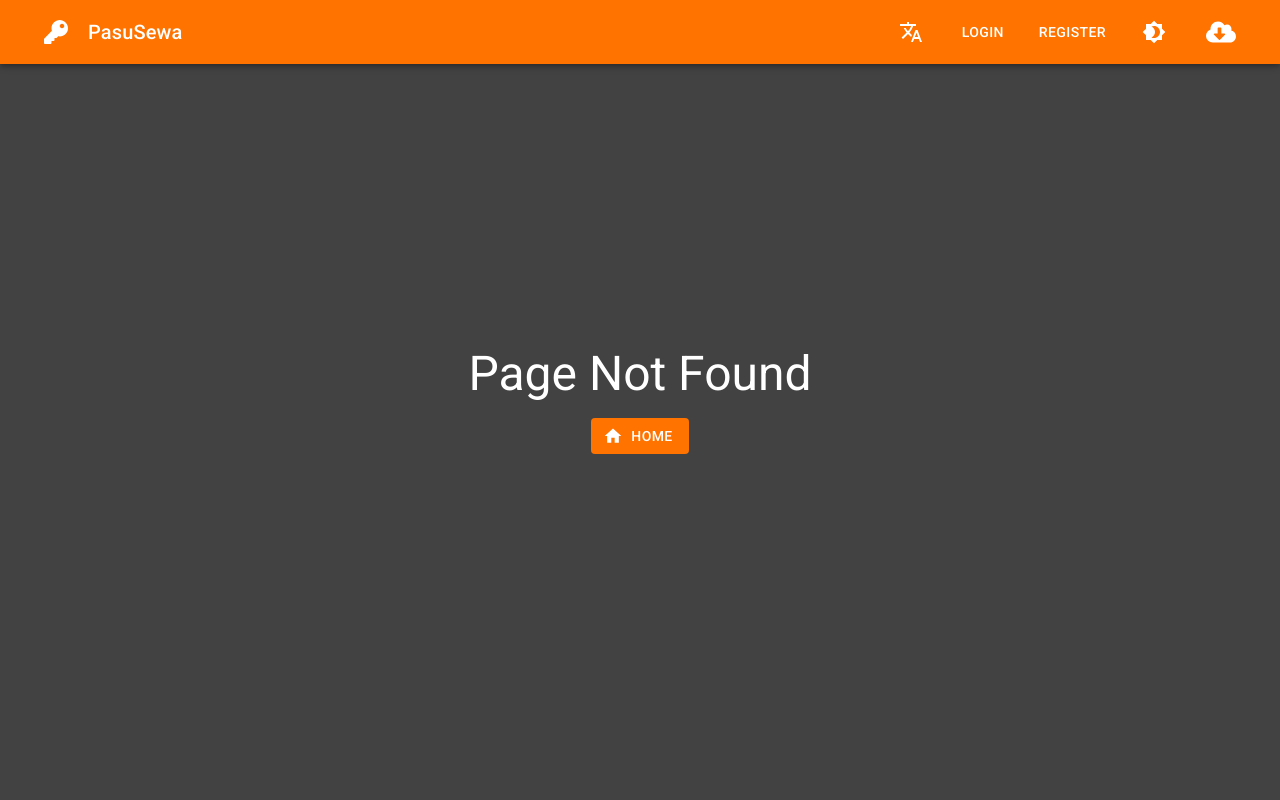
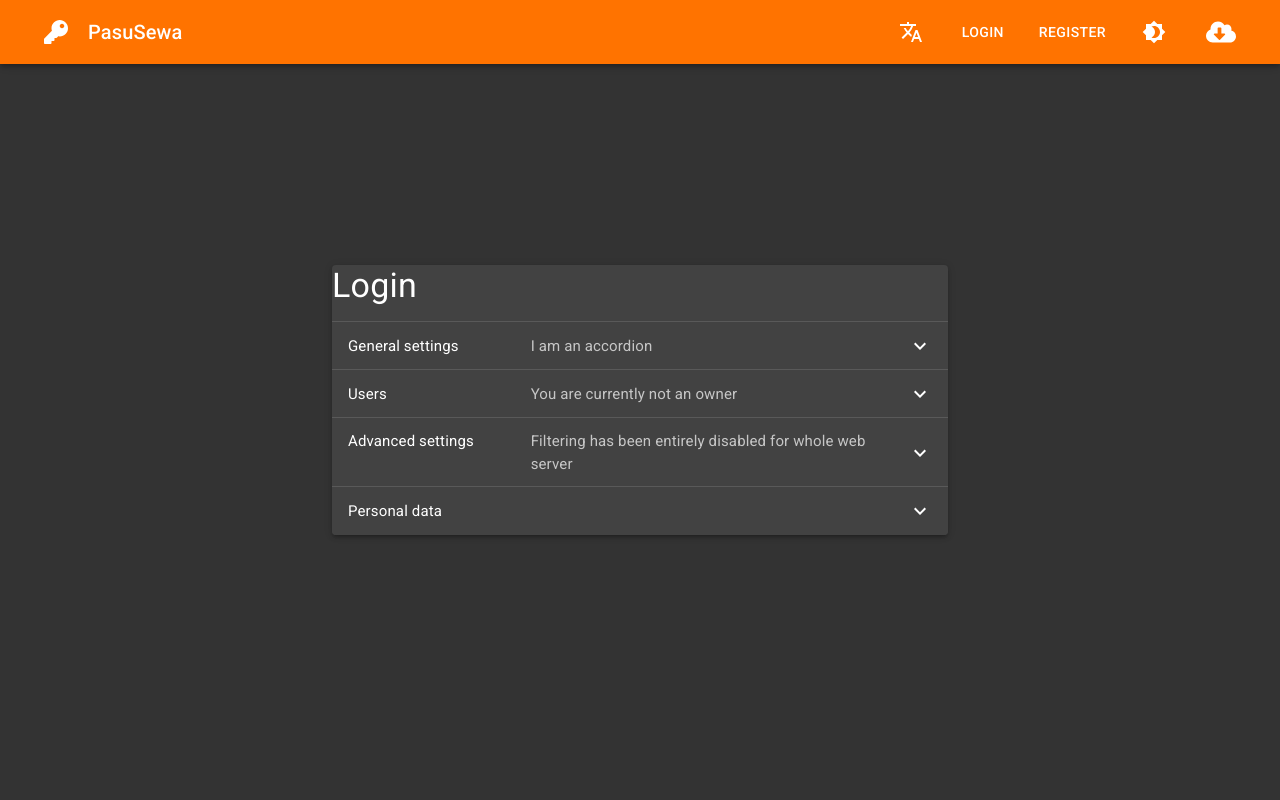
Before and after one commit to TheMrCorvy/Desktop-Frontend, a React (Create React App) app: page /login in a window 1280 px wide. Shown: the top 800 px of the page. Built offline with nearby package versions, Linux system fonts and the light colour scheme.

Commit message:
working on the login page

```diff
--- a/src/components/Navbar/index.tsx
+++ b/src/components/Navbar/index.tsx
@@ -107,9 +107,12 @@ const Navbar = () => {
 									{translate("navbar_login_btn", lng)}
 								</Button>
 							</Link>
-							<Button color="inherit" className={classes.navbarItem}>
-								{translate("navbar_register_btn", lng)}
-							</Button>
+
+							<Link to="/register" className={classes.link}>
+								<Button color="inherit" className={classes.navbarItem}>
+									{translate("navbar_register_btn", lng)}
+								</Button>
+							</Link>
 
 							<ToggleDarkTheme className={classes.navbarItem} />
 
--- /dev/null
+++ b/src/pages/Login/index.tsx
@@ -0,0 +1,174 @@
+import React, { FC, useState, ChangeEvent } from "react"
+import { Link } from "react-router-dom"
+
+import {
+	Container,
+	Grid,
+	Typography,
+	Button,
+	Paper,
+	Accordion,
+	AccordionDetails,
+	AccordionSummary,
+} from "@material-ui/core"
+
+import ExpandMoreIcon from "@material-ui/icons/ExpandMore"
+
+import { createStyles, makeStyles, Theme } from "@material-ui/core/styles"
+
+import { useSelector } from "react-redux"
+import { RootState } from "../../redux/store"
+
+import { translate } from "../../lang"
+
+const useStyles = makeStyles((theme: Theme) =>
+	createStyles({
+		root: {
+			width: "100%",
+		},
+		heading: {
+			fontSize: theme.typography.pxToRem(15),
+			flexBasis: "33.33%",
+			flexShrink: 0,
+		},
+		secondaryHeading: {
+			fontSize: theme.typography.pxToRem(15),
+			color: theme.palette.text.secondary,
+		},
+		container: {
+			flexGrow: 1,
+			background: theme.palette.type === "dark" ? "#333" : "#f2f2f2",
+		},
+		centerAll: {
+			minHeight: "100vh",
+			display: "flex",
+			alignItems: "center",
+		},
+		button: {
+			textDecoration: "none",
+		},
+		title: {
+			marginRight: 100,
+		},
+	})
+)
+
+const Login: FC = () => {
+	const { lng } = useSelector((state: RootState) => state.lng)
+
+	const classes = useStyles()
+
+	const [expanded, setExpanded] = useState<string | false>(false)
+
+	const handleChange = (panel: string) => (event: ChangeEvent<{}>, isExpanded: boolean) => {
+		setExpanded(isExpanded ? panel : false)
+	}
+
+	return (
+		<Container maxWidth="xl" className={classes.container} data-testid="test_not_found_page">
+			<Grid container justify="center" className={classes.centerAll} spacing={0}>
+				<Grid item xs={12} md={6}>
+					<Paper elevation={3}>
+						<Typography gutterBottom paragraph variant="h4" className={classes.title}>
+							Login
+						</Typography>
+						<Accordion
+							expanded={expanded === "panel1"}
+							onChange={handleChange("panel1")}
+							elevation={0}
+						>
+							<AccordionSummary
+								expandIcon={<ExpandMoreIcon />}
+								aria-controls="panel1bh-content"
+								id="panel1bh-header"
+							>
+								<Typography className={classes.heading}>
+									General settings
+								</Typography>
+								<Typography className={classes.secondaryHeading}>
+									I am an accordion
+								</Typography>
+							</AccordionSummary>
+							<AccordionDetails>
+								<Typography>
+									Nulla facilisi. Phasellus sollicitudin nulla et quam mattis
+									feugiat. Aliquam eget maximus est, id dignissim quam.
+								</Typography>
+							</AccordionDetails>
+						</Accordion>
+						<Accordion
+							expanded={expanded === "panel2"}
+							onChange={handleChange("panel2")}
+							elevation={0}
+						>
+							<AccordionSummary
+								expandIcon={<ExpandMoreIcon />}
+								aria-controls="panel2bh-content"
+								id="panel2bh-header"
+							>
+								<Typography className={classes.heading}>Users</Typography>
+								<Typography className={classes.secondaryHeading}>
+									You are currently not an owner
+								</Typography>
+							</AccordionSummary>
+							<AccordionDetails>
+								<Typography>
+									Donec placerat, lectus sed mattis semper, neque lectus feugiat
+									lectus, varius pulvinar diam eros in elit. Pellentesque
+									convallis laoreet laoreet.
+								</Typography>
+							</AccordionDetails>
+						</Accordion>
+						<Accordion
+							expanded={expanded === "panel3"}
+							onChange={handleChange("panel3")}
+							elevation={0}
+						>
+							<AccordionSummary
+								expandIcon={<ExpandMoreIcon />}
+								aria-controls="panel3bh-content"
+								id="panel3bh-header"
+							>
+								<Typography className={classes.heading}>
+									Advanced settings
+								</Typography>
+								<Typography className={classes.secondaryHeading}>
+									Filtering has been entirely disabled for whole web server
+								</Typography>
+							</AccordionSummary>
+							<AccordionDetails>
+								<Typography>
+									Nunc vitae orci ultricies, auctor nunc in, volutpat nisl.
+									Integer sit amet egestas eros, vitae egestas augue. Duis vel est
+									augue.
+								</Typography>
+							</AccordionDetails>
+						</Accordion>
+						<Accordion
+							expanded={expanded === "panel4"}
+							onChange={handleChange("panel4")}
+							elevation={0}
+						>
+							<AccordionSummary
+								expandIcon={<ExpandMoreIcon />}
+								aria-controls="panel4bh-content"
+								id="panel4bh-header"
+							>
+								<Typography className={classes.heading}>Personal data</Typography>
+							</AccordionSummary>
+							<AccordionDetails>
+								<Typography>
+									Nunc vitae orci ultricies, auctor nunc in, volutpat nisl.
+									Integer sit amet egestas eros, vitae egestas augue. Duis vel est
+									augue.
+								</Typography>
+							</AccordionDetails>
+						</Accordion>
+					</Paper>
+				</Grid>
+			</Grid>
+		</Container>
+	)
+}
+
+export default Login
--- a/src/routes.ts
+++ b/src/routes.ts
@@ -1,6 +1,7 @@
 import { lazy, LazyExoticComponent } from "react"
 
 const Landing = lazy(() => import("./pages/Landing"))
+const Login = lazy(() => import("./pages/Login"))
 
 export type RouteType = {
 	name: string
@@ -16,6 +17,12 @@ const routes: RouteType[] = [
 		requiresAuth: false,
 		path: "/",
 	},
+	{
+		name: "Login Page",
+		component: Login,
+		requiresAuth: false,
+		path: "/login",
+	},
 ]
 
 export default routes
```
